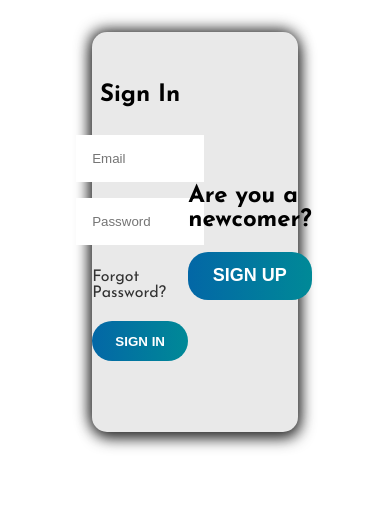
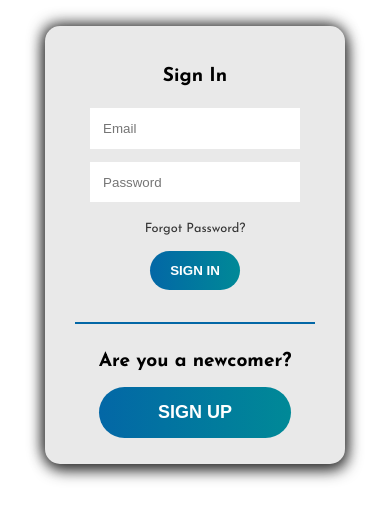
Before and after one commit to Fedozie/slide-in-sign-up-form, a plain HTML site: page index.html in a window 390 px wide. Drawn offline with Linux system fonts and the light colour scheme.

Commit message:
Second Commit

```diff
--- a/style.css
+++ b/style.css
@@ -7,6 +7,15 @@
 
     /*FONT*/
     --font: 'Josefin Sans', sans-serif;
+}
+
+*, *::before, *::after{
+    box-sizing: inherit;
+}
+
+html{
+    box-sizing: border-box;
+    font-size: 100%;
 }
 
 body{
@@ -110,7 +119,58 @@ body{
     height: 80%;
 }
 
-
 .hide{
     display: none;
 }
+
+/*MEDIA QUERIES*/
+@media only screen and (max-width: 35rem){
+    html{
+        font-size: 85%;
+    }
+
+    .container{
+        max-width: 90%;
+        height: 90%;
+        padding: 2rem 0;
+    }
+
+    .container__sign-in, .container__sign-up{
+        flex-direction: column;
+    }
+
+    .form{
+        width: 70%;
+    }
+
+    .line{
+        background-color: var(--blue);
+        height: 2px;
+        width: 80%;
+        margin-bottom: 1rem;
+    }
+
+    .form > button{
+        height: 3rem;
+        width: 7rem;
+    }
+
+    .sign-up-section > .sign-up-btn, .sign-in-section > .sign-in-btn{
+        height: 4rem;
+        border-radius: 27px;
+    }
+
+    .sign-in-section {
+        margin-bottom: 3rem;
+    }
+}
+
+@media only screen and (max-width: 64rem){
+    html{
+        font-size: 80%;
+    }
+
+    .container{
+        max-width: 80%;
+    }
+}
```
